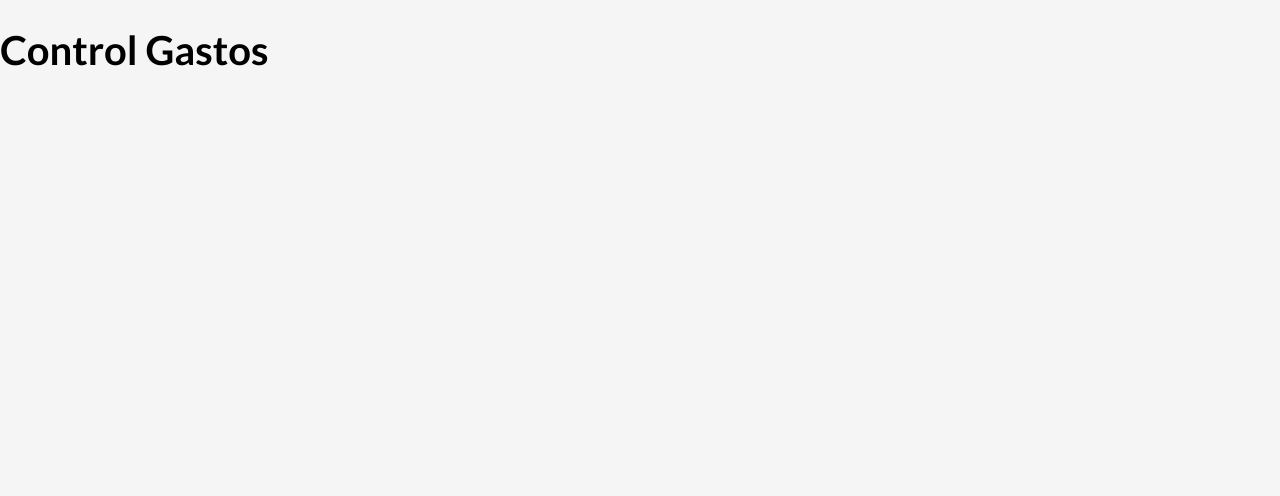
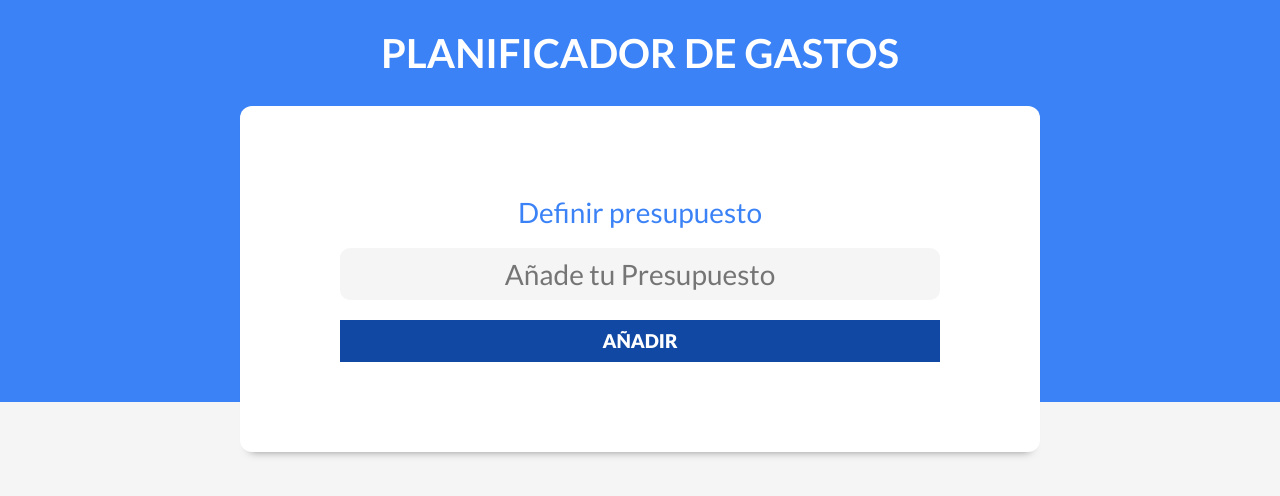
Before and after one commit to HBon0/REACT_GUIDE, a React (Vite) app in the folder Control-gastos/: page / in a window 1280 px wide. Shown: the top 496 px of the page. Built offline with nearby package versions, Linux system fonts and the light colour scheme.

Commit message:
Creando componentes Header y NuevoPresupuesto

```diff
--- a/Control-gastos/src/App.jsx
+++ b/Control-gastos/src/App.jsx
@@ -1,10 +1,14 @@
 import { useState } from 'react'
+import Header from './Components/Header'
 
 function App() {
 
   return (
     <>
-      <h1>Control Gastos</h1>
+      <Header
+      ></Header>
+
+
     </>
   )
 }
--- /dev/null
+++ b/Control-gastos/src/Components/Header.jsx
@@ -0,0 +1,14 @@
+import React from 'react'
+import NuevoPresupuesto from './NuevoPresupuesto'
+
+const Header = () => {
+  return (
+    <header>
+        <h1>Planificador de Gastos</h1>
+
+        <NuevoPresupuesto/>
+    </header>
+  )
+}
+
+export default Header
--- /dev/null
+++ b/Control-gastos/src/Components/NuevoPresupuesto.jsx
@@ -0,0 +1,20 @@
+import React from 'react'
+
+const NuevoPresupuesto = () => {
+  return (
+    <div className='contenedor-presupuesto contenedor sombra'>
+      <form className='formulario'>
+        <div className='campo'>
+            <label>Definir presupuesto</label>
+            <input
+                className='nuevo-presupuesto'
+                type='text'
+                placeholder='Añade tu Presupuesto'/>
+        </div>
+        <input type='submit' value="Añadir"/>
+      </form>
+    </div>
+  )
+}
+
+export default NuevoPresupuesto
```
